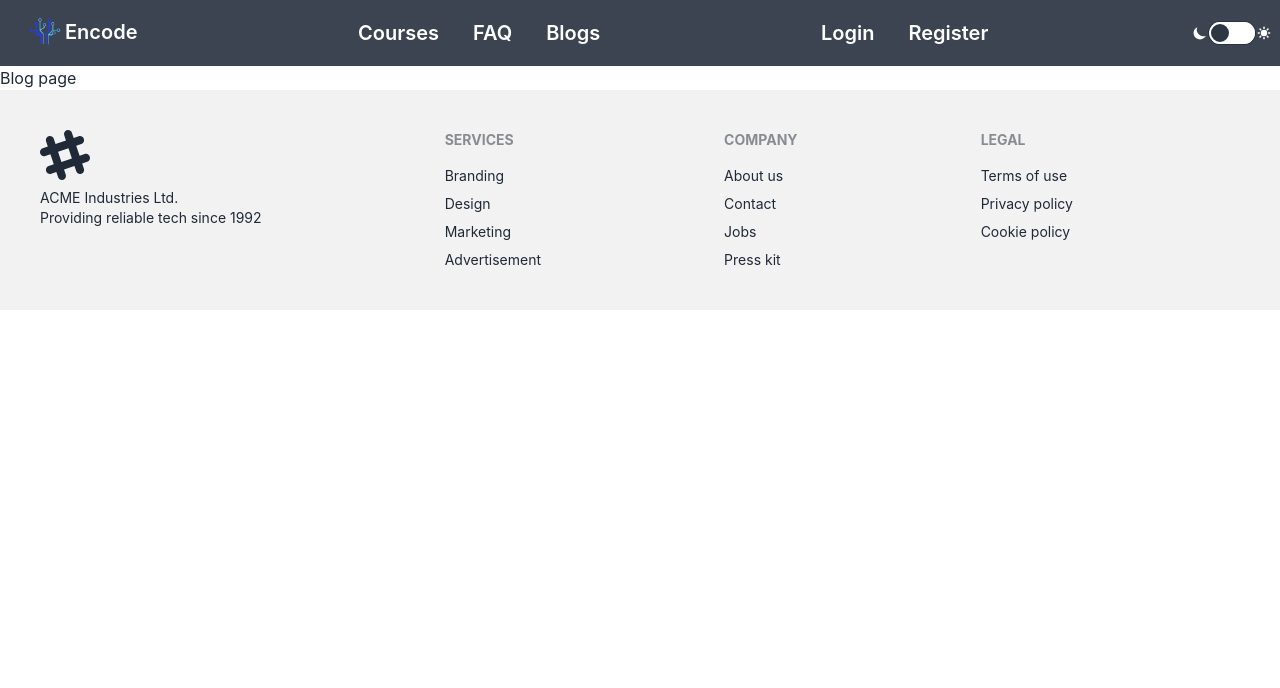
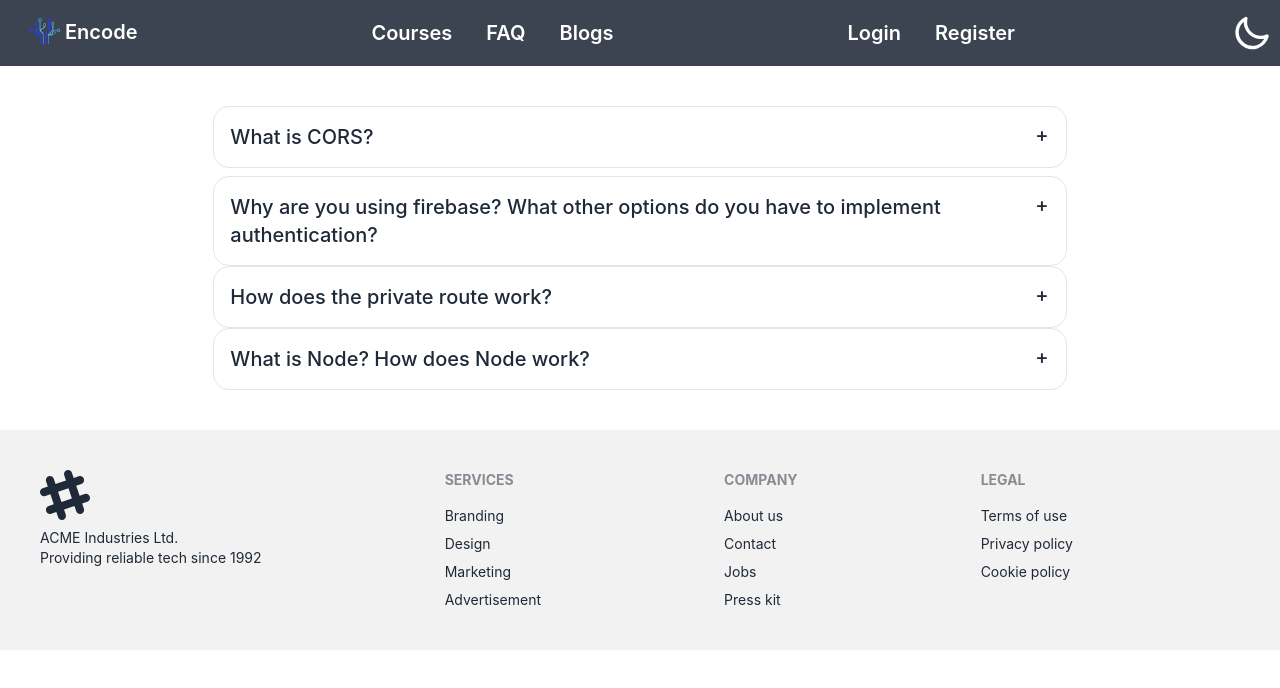
Before and after one commit to digitechmahmud/Encode-Tutotial, a React (Create React App) app: page /blogs in a window 1280 px wide. Shown: the top 688 px of the page. Built offline with nearby package versions, Linux system fonts and the light colour scheme; no server answers.

Commit message:
Create Blog Qustions & Answer

```diff
--- a/src/Pages/Blogs/Blogs.js
+++ b/src/Pages/Blogs/Blogs.js
@@ -2,8 +2,58 @@ import React from 'react';
 
 const Blogs = () => {
     return (
-        <div>
-            <h2>Blog page</h2>
+        <div className='w-2/3 mx-auto mt-10 mb-10'>
+            <div tabIndex={0} className="collapse collapse-plus border border-base-300 bg-base-100 rounded-box mb-2">
+                <div className="collapse-title text-xl font-medium">
+                    What is CORS?
+                </div>
+                <div className="collapse-content">
+                    <p>CORS is shorthand for Cross-Origin Resource Sharing. It is a mechanism to allow or restrict requested resources on a web server depend on where the HTTP request was initiated.<br /><br/>This policy is used to secure a certain web server from access by other website or domain. For example, only the allowed domains will be able to access hosted files in a server such as a stylesheet, image, or a script.
+</p>
+                </div>
+            </div>
+            <div tabIndex={1} className="collapse collapse-plus border border-base-300 bg-base-100 rounded-box">
+                <div className="collapse-title text-xl font-medium">
+                    Why are you using firebase? What other options do you have to implement authentication?
+                </div>
+                <div className="collapse-content">
+                    <p>Firebase is a less technical and time-saving alternative to writing full-fledged backend code for dynamic apps.
+                        <br /><br />
+                        You might also want to consider leveraging this tool if you eventually wish to host and manage your app in the cloud. Being serverless, Firebase removes the need to worry about the technicalities of cloud server configuration.
+                        <br /><br />
+                        As a Google Cloud service, it also gives you access to other Google products and features, like Google Drive and Sheets. For instance, you can import dummy data from Google Sheets and use it temporarily to serve your app.<br /><br />Other Authentication Option:<br />
+                        # Auth0<br />
+                        # MongoDB<br />
+                        # Keycloak<br />
+                        # Passport<br />
+                        # Okta<br />
+                        # JSON Web Token<br />
+                        # Amazon Cognito
+
+                    </p>
+                </div>
+            </div>
+            <div tabIndex={2} className="collapse collapse-plus border border-base-300 bg-base-100 rounded-box">
+                <div className="collapse-title text-xl font-medium">
+                    How does the private route work?
+                </div>
+                <div className="collapse-content">
+                    <p>The react private route component renders child components (children) if the user is logged in. If not logged in the user is redirected to the /login page with the return url passed in the location state property.</p>
+                </div>
+            </div>
+            <div tabIndex={3} className="collapse collapse-plus border border-base-300 bg-base-100 rounded-box">
+                <div className="collapse-title text-xl font-medium">
+                    What is Node? How does Node work?
+                </div>
+                <div className="collapse-content">
+                    <p>Node.js maintains a limited thread pool to serve requests.
+                        Whenever a request comes, Node.js places it into a queue.
+                        Now, the single-threaded “Event loop”—the core component—comes into the picture. This event loop waits for requests indefinitely.<br />
+                        When a request comes in, the loop picks it up from the queue and checks whether it requires a blocking input/output (I/O) operation. If not, it processes the request and sends a response.<br />
+                        If the request has a blocking operation to perform, the event loop assigns a thread from the internal thread pool to process the request. There are limited internal threads available. This group of auxiliary threads is called the worker group.<br />
+                        The event loop tracks blocking requests and places them in the queue once the blocking task is processed. This is how it maintains its non-blocking nature.</p>
+                </div>
+            </div>
         </div>
     );
 };
--- a/src/Pages/Courses/Courses.js
+++ b/src/Pages/Courses/Courses.js
@@ -5,8 +5,8 @@ const Courses = () => {
     const courses = useLoaderData([]);
 
     return (
-        <div className='flex mt-4 ml-5 mb-5'>
-            <div className='grid grid-cols-1 md:grid-cols-3 gap-6 '>
+        <div className='md:flex mt-4 ml-5 mb-5 auto-cols-max'>
+            <div className='grid grid-cols-1 md:grid-cols-2 lg:grid-cols-3 gap-6 '>
                 {
                     courses.map(course => <div className="card w-80 bg-base-100 shadow-2xl border-x-2 border-y-2 hover:border-slate-500 ">
                         <figure><img src={course.picture} alt="Shoes" /></figure>
@@ -24,7 +24,7 @@ const Courses = () => {
                     </div>)
                 }
             </div>
-            <div className='ml-5 bg-slate-400 pl-4 rounded-xl shadow-lg border-l-4 border-slate-700'>
+            <div className='md:ml-5 bg-slate-400 pl-4 rounded-xl shadow-lg border-l-4 border-slate-700'>
                 <h2 className='text-2xl text-center pb-5 text-slate-600 font-bold'>All Courses </h2>
                 {
                     courses.map(course => <div className='pb-5 font-medium text-slate-700 hover:text-black'><Link to={`/course/${course.id}`}>{course.title}</Link></div>)
--- /dev/null
+++ b/src/Pages/ErrorMessage/ErrorMessage.js
@@ -0,0 +1,23 @@
+import React from 'react'
+import { Link, useRouteError } from 'react-router-dom'
+
+const ErrorMessage = () => {
+    const error = useRouteError()
+    return (
+        <>
+            <div className='flex flex-col min-h-[700px] justify-center items-center'>
+                <h1 className='text-4xl'>Ops! An Error Ocurred!</h1>
+                <br />
+                {error && (
+                    <div>
+                        <p className='text-red-500'>{error.statusText || error.message}</p>
+                        <p>{error.status}</p>
+                        <Link to='/'>Back to home page</Link>
+                    </div>
+                )}
+            </div>
+        </>
+    )
+}
+
+export default ErrorMessage;
--- a/src/Pages/Shared/Nav.js
+++ b/src/Pages/Shared/Nav.js
@@ -41,7 +41,18 @@ const Nav = () => {
 
                     </div>
                     <div>
-                        <HiMoon /><input type="checkbox" className="toggle toggle-accent " /><HiSun />
+                        <label className="swap swap-rotate">
+
+                            {/* <!-- this hidden checkbox controls the state --> */}
+                            <input type="checkbox" />
+
+                            {/* <!-- sun icon --> */}
+                            <svg className="swap-on fill-current w-10 h-10" xmlns="http://www.w3.org/2000/svg" viewBox="0 0 24 24"><path d="M5.64,17l-.71.71a1,1,0,0,0,0,1.41,1,1,0,0,0,1.41,0l.71-.71A1,1,0,0,0,5.64,17ZM5,12a1,1,0,0,0-1-1H3a1,1,0,0,0,0,2H4A1,1,0,0,0,5,12Zm7-7a1,1,0,0,0,1-1V3a1,1,0,0,0-2,0V4A1,1,0,0,0,12,5ZM5.64,7.05a1,1,0,0,0,.7.29,1,1,0,0,0,.71-.29,1,1,0,0,0,0-1.41l-.71-.71A1,1,0,0,0,4.93,6.34Zm12,.29a1,1,0,0,0,.7-.29l.71-.71a1,1,0,1,0-1.41-1.41L17,5.64a1,1,0,0,0,0,1.41A1,1,0,0,0,17.66,7.34ZM21,11H20a1,1,0,0,0,0,2h1a1,1,0,0,0,0-2Zm-9,8a1,1,0,0,0-1,1v1a1,1,0,0,0,2,0V20A1,1,0,0,0,12,19ZM18.36,17A1,1,0,0,0,17,18.36l.71.71a1,1,0,0,0,1.41,0,1,1,0,0,0,0-1.41ZM12,6.5A5.5,5.5,0,1,0,17.5,12,5.51,5.51,0,0,0,12,6.5Zm0,9A3.5,3.5,0,1,1,15.5,12,3.5,3.5,0,0,1,12,15.5Z" /></svg>
+
+                            {/* <!-- moon icon --> */}
+                            <svg className="swap-off fill-current w-10 h-10" xmlns="http://www.w3.org/2000/svg" viewBox="0 0 24 24"><path d="M21.64,13a1,1,0,0,0-1.05-.14,8.05,8.05,0,0,1-3.37.73A8.15,8.15,0,0,1,9.08,5.49a8.59,8.59,0,0,1,.25-2A1,1,0,0,0,8,2.36,10.14,10.14,0,1,0,22,14.05,1,1,0,0,0,21.64,13Zm-9.5,6.69A8.14,8.14,0,0,1,7.08,5.22v.27A10.15,10.15,0,0,0,17.22,15.63a9.79,9.79,0,0,0,2.1-.22A8.11,8.11,0,0,1,12.14,19.73Z" /></svg>
+
+                        </label>
                     </div>
 
             </div>
--- a/src/routes/routes.js
+++ b/src/routes/routes.js
@@ -1,5 +1,6 @@
 import Checkout from "../Pages/Checkout/Checkout";
 import CourseDetails from "../Pages/CourseDetails/CourseDetails";
+import ErrorMessage from "../Pages/ErrorMessage/ErrorMessage";
 import Footer from "../Pages/Shared/Footer";
 import Login from "../Pages/Shared/Login";
 import Register from "../Pages/Shared/Register";
@@ -16,6 +17,7 @@ export const router = createBrowserRouter([
     {
         path: '/',
         element: <Main></Main>,
+        errorElement:<ErrorMessage></ErrorMessage>,
         children: [
             {
                 path: '/',
```
